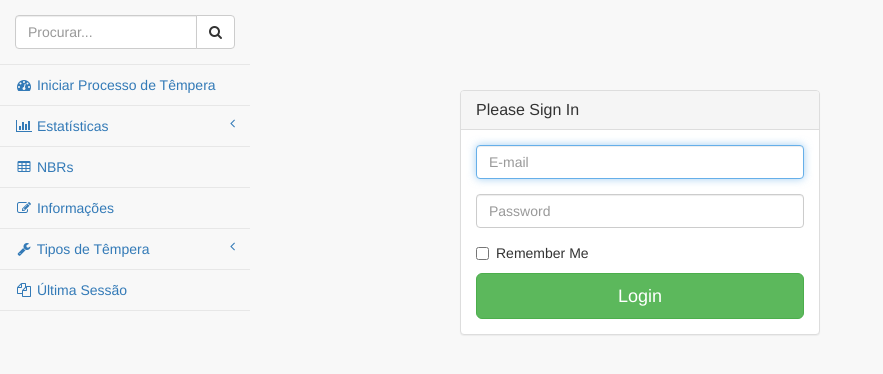
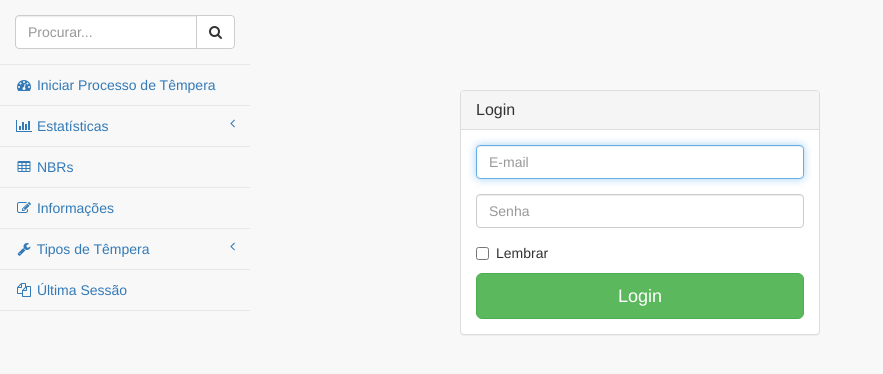
Before and after one commit to forno-sa/forno-sa-web, a Django app: template templates/pages/login.html in a window 1280 px wide. Shown: the part 51-425 px from the top of the page, without its empty margins (0-883 px from the left). Run offline with Django 3.2, Linux system fonts and the light colour scheme; the template is opened without the code that fills it, so the values that code supplies are empty; style sheets or scripts are compiled from the project's sources; parts of the project's set-up code (start-up, migrations or seed data) failed here and were passed over; some libraries are stand-ins or nearby versions.

Commit message:
Alterando textos

```diff
--- a/templates/pages/login.html
+++ b/templates/pages/login.html
@@ -16,7 +16,7 @@
             <div class="col-md-4 col-md-offset-4">
                 <div class="login-panel panel panel-default">
                     <div class="panel-heading">
-                        <h3 class="panel-title">Please Sign In</h3>
+                        <h3 class="panel-title">Login</h3>
                     </div>
                     <div class="panel-body">
                         <form role="form">
@@ -25,11 +25,11 @@
                                     <input class="form-control" placeholder="E-mail" name="email" type="email" autofocus>
                                 </div>
                                 <div class="form-group">
-                                    <input class="form-control" placeholder="Password" name="password" type="password" value="">
+                                    <input class="form-control" placeholder="Senha" name="password" type="password" value="">
                                 </div>
                                 <div class="checkbox">
                                     <label>
-                                        <input name="remember" type="checkbox" value="Remember Me">Remember Me
+                                        <input name="remember" type="checkbox" value="Remember Me">Lembrar
                                     </label>
                                 </div>
                                 <!-- Change this to a button or input when using this as a form -->
```
